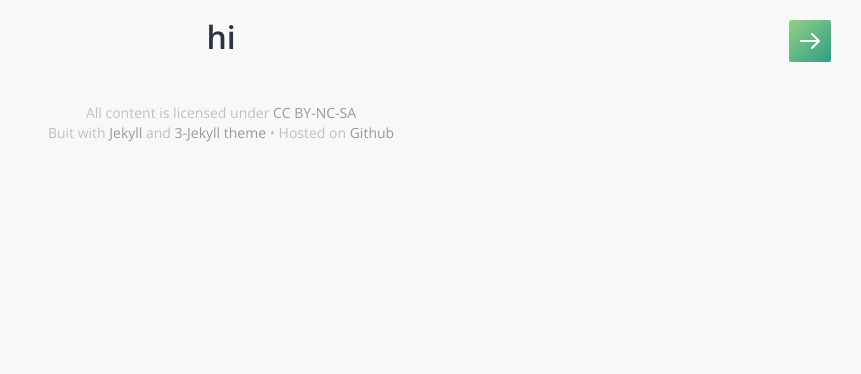
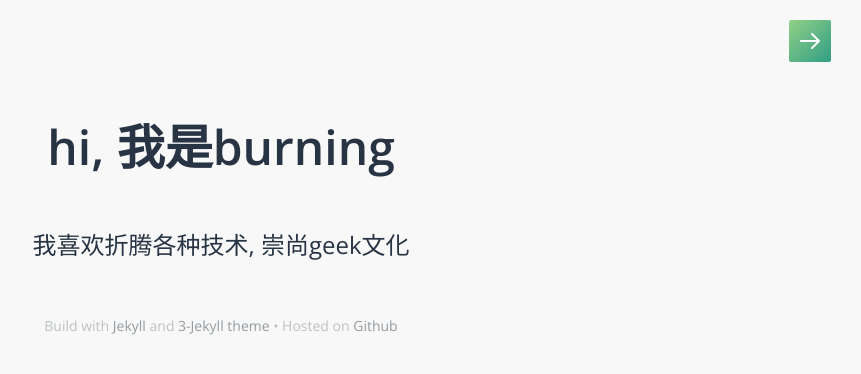
Before and after one commit to markaii/markaii.github.io, a Jekyll site: the page built from index.html, in a window 1280 px wide. Shown: the top 374 px of the page, without its empty margins (419-1280 px from the left). Built offline with Jekyll 4.4.1, drawn with Linux system fonts in a browser that asks for light colours; some web fonts are replaced; comment, search, counter and statistics services are not loaded.

Commit message:
blog细节调整

```diff
--- a/_config.yml
+++ b/_config.yml
@@ -1,38 +1,37 @@
 # Site settings
-title: burnning
-email: markaii0791@gmail.com
+title: "burnning's coding life"
 description: > # this means to ignore newlines until "baseurl:"
-  Write an awesome description for your new site here. You can edit this
-  line in _config.yml. It will appear in your document head meta (for
-  Google search results) and in your feed.xml site description.
+  burning's coding life
+
+author:
+  name: burning
+  email: markaii0791@gmail.com
+  link: http://burningsun.xyz
+
+markdown: kramdown
 baseurl: "" # the subpath of your site, e.g. /blog/
 url: "http://blog.burningsun.xyz" # the base hostname & protocol for your site
-
 
 # Sidebar filter
 # Choose 'tag' or 'category' as filter in sidebar.
 filter: 'tag'
 
+sass:
+  style: compressed
 
+# Plugins
+gems:
+  - jekyll-sitemap
+
+
+# 第三方插件
 # Social account
 twitter:  markaii0791
 # weibo:    ID
 github:   markaii
-# codepen:  username
-# dribbble: username
-
 
 # Comment
 disqus_shortname: burning
 
-
 # Google Analytics
-# google_analytics: tracking_ID
-
-
-# Build settings
-markdown: kramdown
-sass:
-  style: compressed
-gems:
-  - jekyll-sitemap
+google_analytics: UA-66029258-1
--- a/_includes/head.html
+++ b/_includes/head.html
@@ -7,6 +7,7 @@
   <title>{% if page.title %}{{ page.title }}{% else %}{{ site.title }}{% endif %}</title>
   <meta name="description" content="{% if page.excerpt %}{{ page.excerpt | strip_html | strip_newlines | truncate: 160 }}{% else %}{{ site.description }}{% endif %}">
 
+  <link rel="shortcut icon" type="image/x-icon" href="{{ "/assets/favicon.ico" | prepend: site.baseurl }}" />
   <link href='http://fonts.googleapis.com/css?family=Open+Sans:400,400italic,600|Droid+Sans+Mono' rel='stylesheet' type='text/css'>
   <link rel="stylesheet" href="{{ "/css/main.css" | prepend: site.baseurl }}">
   <link rel="canonical" href="{{ page.url | replace:'index.html','' | prepend: site.baseurl | prepend: site.url }}">
--- a/_includes/social.html
+++ b/_includes/social.html
@@ -9,11 +9,3 @@
 {% if site.github %}
   <a href="https://github.com/{{ site.github }}" class="sidebar-social-icon github" target="_blank"></a>
 {% endif %}
-
-{% if site.codepen %}
-  <a href="http://codepen.io/{{ site.codepen }}" class="sidebar-social-icon codepen" target="_blank"></a>
-{% endif %}
-
-{% if site.dribbble %}
-  <a href="https://dribbble.com/{{ site.dribbble }}" class="sidebar-social-icon dribbble" target="_blank"></a>
-{% endif %}
--- a/_layouts/default.html
+++ b/_layouts/default.html
@@ -12,8 +12,7 @@ layout: compress
 
       <div class="footer">
         <div class="container">
-          <p class="footer-entry">All content is licensed under <a href="http://creativecommons.org/licenses/by-nc-sa/4.0/" target="_blank">CC BY-NC-SA</a></p>
-          <p class="footer-entry">Buit with <a href="http://jekyllrb.com/" target="_blank">Jekyll</a> and <a href="https://github.com/P233/3-Jekyll" target="_blank">3-Jekyll theme</a> • Hosted on <a href="https://pages.github.com/" target="_blank">Github</a></p>
+          <p class="footer-entry">Build with <a href="http://jekyllrb.com/" target="_blank">Jekyll</a> and <a href="https://github.com/P233/3-Jekyll" target="_blank">3-Jekyll theme</a> • Hosted on <a href="https://pages.github.com/" target="_blank">Github</a></p>
         </div>
       </div>
     </main>
--- a/_sass/9-page.sass
+++ b/_sass/9-page.sass
@@ -11,4 +11,7 @@
 
 // Home Page
 #home
-  text-align: center
+  padding-top: 3em;
+  font-size: 24px;
+  line-height: 1.8;
+  text-align: center;
--- a/index.html
+++ b/index.html
@@ -2,5 +2,6 @@
 layout: default
 ---
 <div id="home" class="container">
-  <h1>hi</h1>
+  <h1>hi, 我是burning</h1>
+  <p> 我喜欢折腾各种技术, 崇尚geek文化</p>
 </div>
```
Also changed, not shown: assets/favicon.ico (added), 1 other file.
